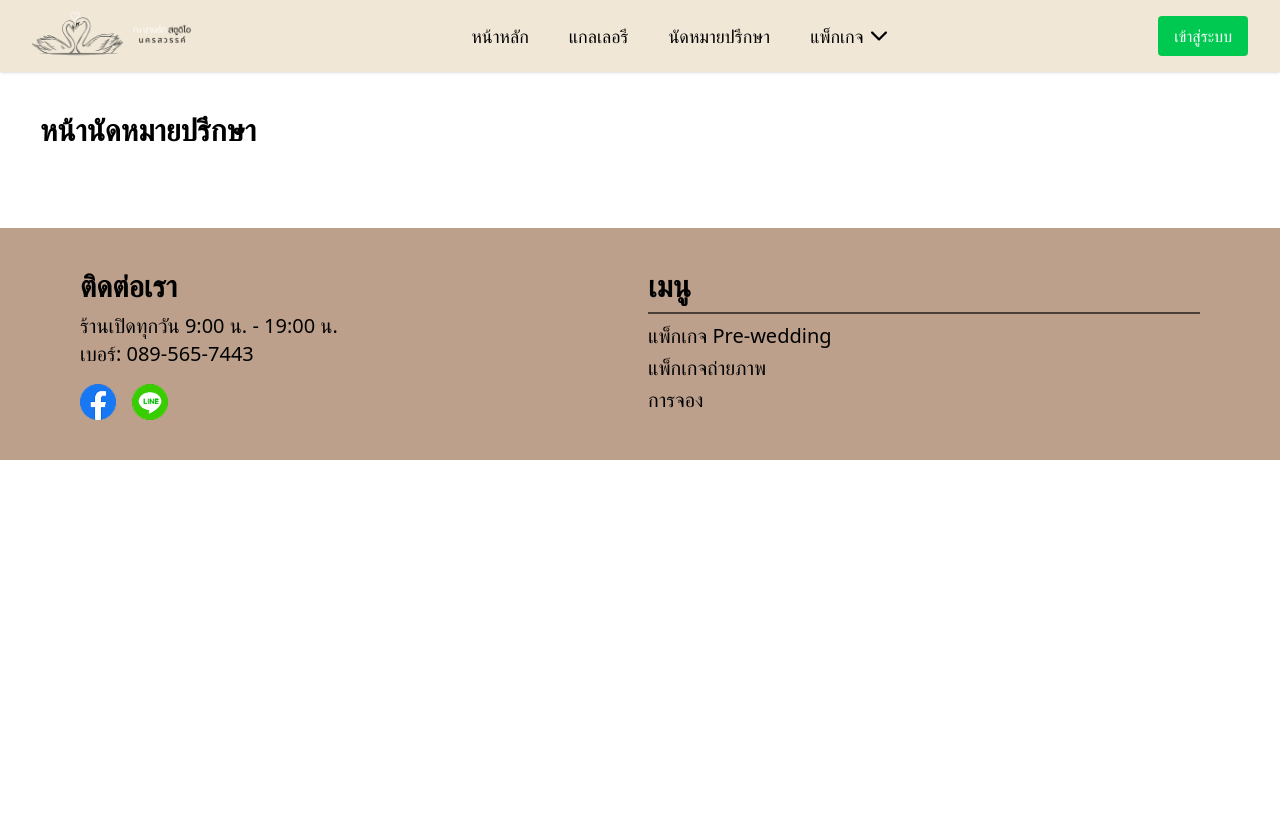
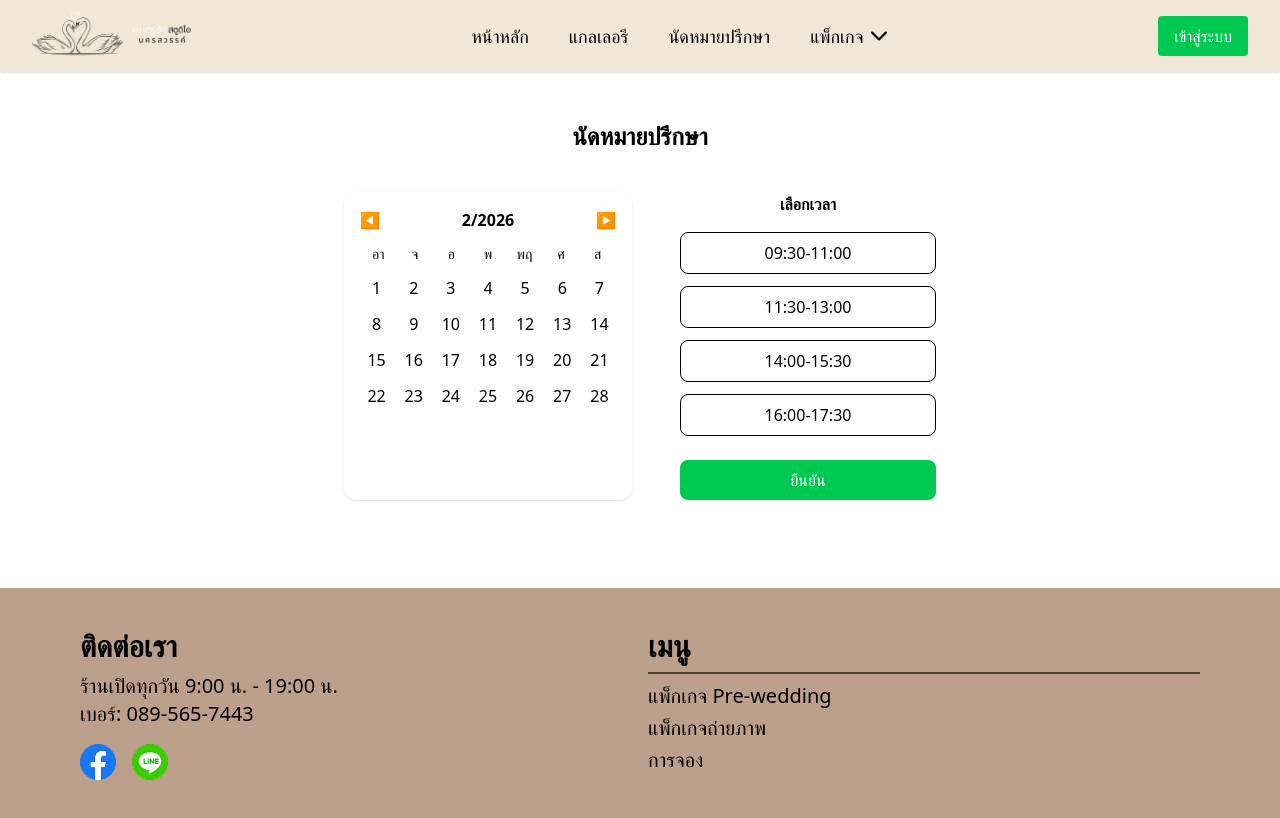
Before and after one commit to badtime1407/pre-wedding, a Vue app in the folder frontend/: page /booking in a window 1280 px wide. Built offline with nearby package versions, Linux system fonts and the light colour scheme.

Commit message:
Update Booking.vue

```diff
--- a/frontend/src/Pages/Booking.vue
+++ b/frontend/src/Pages/Booking.vue
@@ -1,5 +1,178 @@
+<script setup>
+import { ref, computed } from "vue"
+
+// วันที่วันนี้
+const today = new Date()
+
+const month = ref(today.getMonth())
+const year = ref(today.getFullYear())
+
+const selectedDate = ref(null)
+const selectedTime = ref(null)
+
+// เวลาที่เปิดจอง
+const times = [
+  "09:30-11:00",
+  "11:30-13:00",
+  "14:00-15:30",
+  "16:00-17:30",
+]
+
+// จำนวนวันในเดือน
+const daysInMonth = computed(() => {
+  return new Date(year.value, month.value + 1, 0).getDate()
+})
+
+// วันแรกของเดือน
+const firstDay = computed(() => {
+  return new Date(year.value, month.value, 1).getDay()
+})
+
+// เปลี่ยนเดือน
+function prevMonth() {
+  if (month.value === 0) {
+    month.value = 11
+    year.value--
+  } else {
+    month.value--
+  }
+}
+
+function nextMonth() {
+  if (month.value === 11) {
+    month.value = 0
+    year.value++
+  } else {
+    month.value++
+  }
+}
+
+// เลือกวัน
+function selectDate(day) {
+  selectedDate.value = `${year.value}-${String(
+    month.value + 1
+  ).padStart(2, "0")}-${String(day).padStart(2, "0")}`
+}
+
+// ส่งข้อมูล (ตอนนี้ยังแค่ log)
+async function submitBooking() {
+  if (!selectedDate.value || !selectedTime.value) {
+    alert("กรุณาเลือกวันและเวลา")
+    return
+  }
+
+  const bookingData = {
+    date: selectedDate.value,
+    time: selectedTime.value,
+  }
+
+  console.log("ข้อมูลที่ส่งไป Backend:", bookingData)
+
+  // 🔴 ตอนหลังแค่เอา comment ออก
+  /*
+  await fetch("http://localhost:8787/booking", {
+    method: "POST",
+    headers: {
+      "Content-Type": "application/json",
+    },
+    body: JSON.stringify(bookingData),
+  })
+  */
+
+  alert("เตรียมส่งข้อมูลเรียบร้อย ✅")
+}
+</script>
+
 <template>
-  <div class="p-10">
-    <h1 class="text-3xl font-bold">หน้านัดหมายปรึกษา</h1>
+  <div class="max-w-5xl mx-auto py-12">
+
+    <h1 class="text-2xl font-bold text-center mb-10">
+      นัดหมายปรึกษา
+    </h1>
+
+    <div class="flex justify-center gap-12">
+
+      <!-- ปฏิทิน -->
+      <div class="bg-white shadow rounded-xl p-4 w-72">
+
+        <!-- Header -->
+        <div class="flex justify-between items-center mb-3">
+
+          <button @click="prevMonth">◀</button>
+
+          <div class="font-bold">
+            {{ month + 1 }}/{{ year }}
+          </div>
+
+          <button @click="nextMonth">▶</button>
+
+        </div>
+
+        <!-- ชื่อวัน -->
+        <div class="grid grid-cols-7 text-center text-sm mb-2">
+          <div v-for="d in ['อา','จ','อ','พ','พฤ','ศ','ส']" :key="d">
+            {{ d }}
+          </div>
+        </div>
+
+        <!-- วันที่ -->
+        <div class="grid grid-cols-7 gap-1 text-center">
+
+          <div
+            v-for="n in firstDay"
+            :key="'e'+n"
+          ></div>
+
+          <button
+            v-for="day in daysInMonth"
+            :key="day"
+            @click="selectDate(day)"
+            class="py-1 rounded hover:bg-blue-100"
+            :class="{
+              'bg-blue-500 text-white':
+                selectedDate?.endsWith('-' + String(day).padStart(2,'0'))
+            }"
+          >
+            {{ day }}
+          </button>
+
+        </div>
+
+      </div>
+
+      <!-- เวลา -->
+      <div class="w-64">
+
+        <h3 class="font-bold mb-4 text-center">
+          เลือกเวลา
+        </h3>
+
+        <div class="space-y-3">
+
+          <button
+            v-for="time in times"
+            :key="time"
+            @click="selectedTime = time"
+            class="w-full border py-2 rounded-lg"
+            :class="{
+              'bg-blue-500 text-white': selectedTime === time
+            }"
+          >
+            {{ time }}
+          </button>
+
+        </div>
+
+        <button
+          @click="submitBooking"
+          class="w-full mt-6 bg-green-500 text-white py-2 rounded-lg"
+        >
+          ยืนยัน
+        </button>
+
+      </div>
+
+    </div>
+
   </div>
 </template>
```
